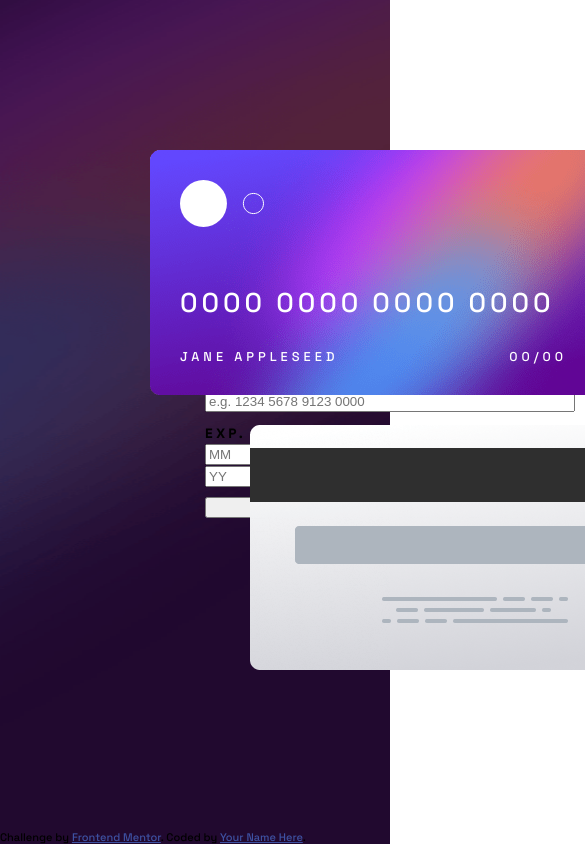
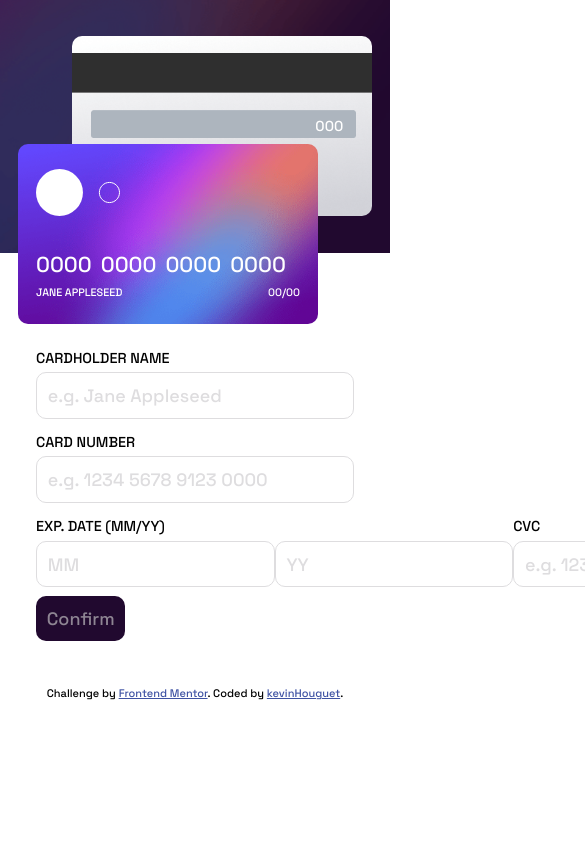
Before and after one commit to kevinhouguet/interactive-card-details-form-main, a plain HTML site: page index.html in a window 390 px wide. Shown: the top 844 px of the page, 585 px wide, since content can reach past the window. Drawn offline with Linux system fonts and the light colour scheme.

Commit message:
refactor(home): redesign with mobile first approch

```diff
--- /dev/null
+++ b/css/styles.css
@@ -0,0 +1,140 @@
+@import url('https://fonts.googleapis.com/css2?family=Space+Grotesk:wght@500&display=swap');
+
+:root {
+  font-family: 'Space Grotesk', sans-serif;
+  font-size: 18px;
+  font-weight: 500;
+}
+
+* {
+  box-sizing: border-box;
+}
+
+body{
+  margin: 0;
+  height: 100vh;
+}
+
+#header {
+  position: relative;
+  height: 30%;
+
+  background: url("../images/bg-main-desktop.png") no-repeat center;
+}
+
+/* card back design */
+
+.card-back {
+  width: 80%;
+  position: absolute;
+  top: 2rem;
+  right: 1rem;
+  background: url("../images/bg-card-back.png") no-repeat center/cover;
+  width: 300px;
+  height: 180px;
+  border-radius: 10px;
+
+  display: flex;
+  justify-content: flex-end;
+  align-items: center;
+}
+
+.card-back img {
+  width: 100%;
+}
+
+.card-back__cvc {
+  margin-right: 1.6rem;
+  color: #fff;
+  font-size: 0.8rem;
+}
+
+/* card front design */
+
+.card-front {
+  width: 80%;
+  position: absolute;
+  top: 8rem;
+  left: 1rem;
+  background: url("../images/bg-card-front.png") no-repeat center/cover;
+  width: 300px;
+  height: 180px;
+  border-radius: 10px;
+  z-index: 1;
+  color: #fff;
+  padding: 1rem;
+}
+
+.card-front__content {
+  height: 100%;
+  display: flex;
+  flex-direction: column;
+  justify-content: space-evenly;
+}
+
+.card-front__number{
+  display: flex;
+  column-gap: 0.5rem;
+  font-size: 1.2rem;
+  margin-top: 1.5rem;
+}
+
+.card-front__footer {
+  display: flex;
+  justify-content: space-between;
+  font-size: 0.6rem;
+}
+
+/* page content */
+
+.content {
+  margin-top: 3rem;
+  padding: 2rem;
+  font-size: 0.8rem;
+}
+
+.content label {
+  text-transform: uppercase;
+  margin: 0.3rem;
+  margin-left: 0;
+}
+.content input {
+  all:unset;
+  margin-bottom: 0.5rem;
+  margin-left: 0;
+  font-size: 1rem;
+  padding: 0.6rem;
+  border-radius: 10px;
+  border: 1px solid hsl(270, 3%, 87%);
+  font-family: inherit;
+}
+
+.content input::placeholder {
+  color: hsl(270, 3%, 87%);
+}
+
+.content input[type="submit"] {
+  background-color: hsl(278, 68%, 11%);
+  color: hsl(279, 6%, 55%);
+  border: none;
+}
+
+.card-form-cardholder, .card-form-card-number,
+.card-form-footer_expdate, .card-form-footer_cvc {
+  display: flex;
+  flex-direction: column;
+}
+
+.card-form-footer {
+  display: flex;
+}
+
+.card-form-footer-expdate_mmyy {
+  display: flex;
+  width: 100%;
+}
+
+.card-form-footer-expdate_mmyy input {
+  /* width: 50%; */
+  flex-shrink: 5;
+}
--- a/index.html
+++ b/index.html
@@ -5,7 +5,8 @@
   <meta name="viewport" content="width=device-width, initial-scale=1.0"> <!-- displays site properly based on user's device -->
 
   <link rel="icon" type="image/png" sizes="32x32" href="./images/favicon-32x32.png">
-  <link rel="stylesheet" href="css/style.css">
+  <!-- <link rel="stylesheet" href="css/style.css"> -->
+  <link rel="stylesheet" href="css/styles.css">
 
   <title>Frontend Mentor | Interactive card details form</title>
 
@@ -16,25 +17,27 @@
   </style>
 </head>
 <body>
-  <header>
+  <header id="header">
 <!--    <picture id="background">-->
 <!--      <source srcset="images/bg-main-desktop.png" media="(min-width: 768px)">-->
 <!--      <img src="images/bg-main-mobile.png" alt="background">-->
 <!--    </picture>-->
     <div class="card-front">
+      <div class="card-front__content">
         <svg class="card-front-logo" width="84" height="47" fill="none" xmlns="http://www.w3.org/2000/svg"><ellipse cx="23.478" cy="23.5" rx="23.478" ry="23.5" fill="#fff"/><path d="M83.5 23.5c0 5.565-4.507 10.075-10.065 10.075-5.559 0-10.065-4.51-10.065-10.075 0-5.565 4.506-10.075 10.065-10.075 5.558 0 10.065 4.51 10.065 10.075Z" stroke="#fff"/></svg>
 
-      <div class="card-front_number">
+        <div class="card-front__number">
           <span>0000</span><span>0000</span><span>0000</span><span>0000</span>
         </div>
-      <div class="card-front_footer">
+        <div class="card-front__footer">
           <div class="card-front_owner">JANE APPLESEED</div>
           <div class="card-front_expiry-date">00/00</div>
         </div>
       </div>
+    </div>
     <div class="card-back">
-      <div class="card-back_cvc">
-        <div class="card-back_cvc-number">000</div>
+        <div class="card-back__cvc">
+          000
         </div>
     </div>
   </header>
@@ -74,7 +77,7 @@
 
   <footer class="attribution">
     Challenge by <a href="https://www.frontendmentor.io?ref=challenge" target="_blank">Frontend Mentor</a>.
-    Coded by <a href="#">Your Name Here</a>.
+    Coded by <a href="#">kevinHouguet</a>.
   </footer>
 </body>
 </html>
```
Lines whose indentation alone changed are shown as unchanged.
